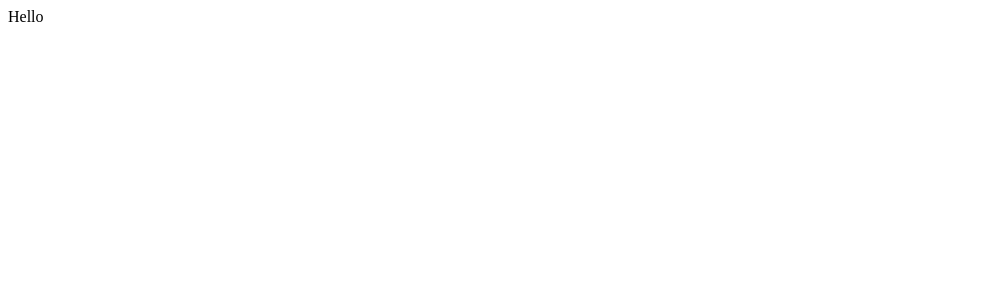
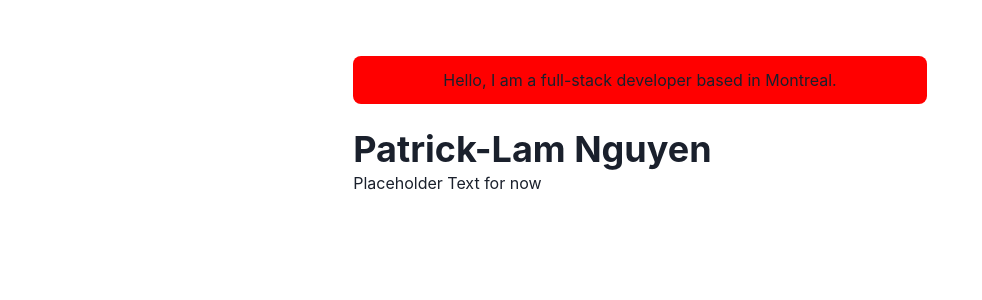
Before and after one commit to PLN2020/nextjs-homepage, a Next.js app: page / in a window 1280 px wide. Shown: the top 300 px of the page, without its empty margins (0-982 px from the left). Built offline with nearby package versions, Linux system fonts and the light colour scheme.

Commit message:
created _app.js and wrote header in index.js

```diff
--- /dev/null
+++ b/pages/_app.js
@@ -0,0 +1,14 @@
+import { ChakraProvider } from "@chakra-ui/react";
+import Layout from '../components/layouts/main'
+
+const Website = ({ Component, pageProps, router }) => {
+    return (
+        <ChakraProvider>
+            <Layout router={router}>
+                <Component {...pageProps} key={router.route} />
+            </Layout>
+        </ChakraProvider>
+    )
+}
+
+export default Website
--- a/pages/index.js
+++ b/pages/index.js
@@ -1,5 +1,22 @@
+import { Container, Box, Heading } from '@chakra-ui/react'
+
 const Page = () => {
-    return <div>Hello</div>
+    return (
+    <Container>
+        <Box borderRadius="lg" bg="red" p={3} mb={6} align="center">
+            Hello, I am a full-stack developer based in Montreal.
+        </Box>
+
+        <Box display={{md:'flex'}}>
+            <Box flexGrow={1}>
+                <Heading as="h2" variant="page-title">
+                    Patrick-Lam Nguyen
+                </Heading>
+                <p>Placeholder Text for now</p>
+            </Box>
+        </Box>
+    </Container>
+    )
 }
 
 export default Page
```
